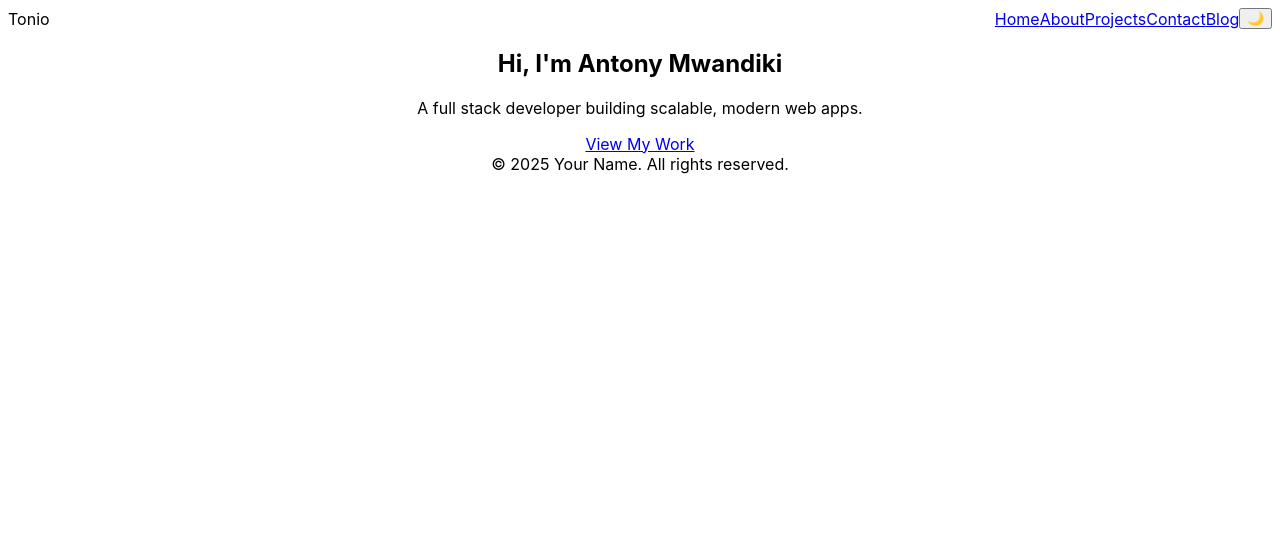
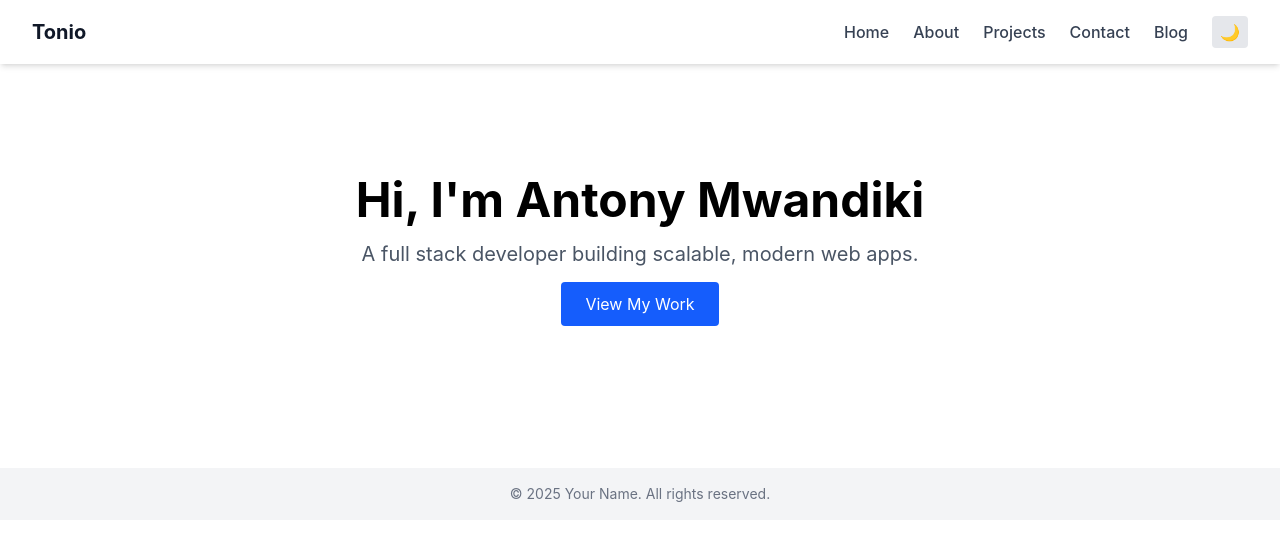
Before and after one commit to MwandikiAntony/Portfolio, a Next.js app: page / in a window 1280 px wide. Shown: the top 540 px of the page. Built offline with nearby package versions, Linux system fonts and the light colour scheme.

Commit message:
corrected tailwindcss

```diff
--- a/postcss.config.js
+++ b/postcss.config.js
@@ -1,7 +1,5 @@
-// postcss.config.js
 module.exports = {
   plugins: {
     '@tailwindcss/postcss': {},
-    autoprefixer: {},
   },
 };
--- a/styles/globals.css
+++ b/styles/globals.css
@@ -1,6 +1,4 @@
-@tailwind base;
-@tailwind components;
-@tailwind utilities;
+@import "tailwindcss";
 
 body {
   font-family: 'Inter', sans-serif;
--- a/tailwind.config.js
+++ b/tailwind.config.js
@@ -1,11 +1,13 @@
 module.exports = {
   content: [
+    './app/**/*.{js,ts,jsx,tsx}',
     './pages/**/*.{js,ts,jsx,tsx}',
     './components/**/*.{js,ts,jsx,tsx}',
   ],
-  darkMode: 'class',
   theme: {
     extend: {},
   },
-  plugins: [require('@tailwindcss/typography')],
+  plugins: [
+    require('@tailwindcss/typography'),
+  ],
 };
```
